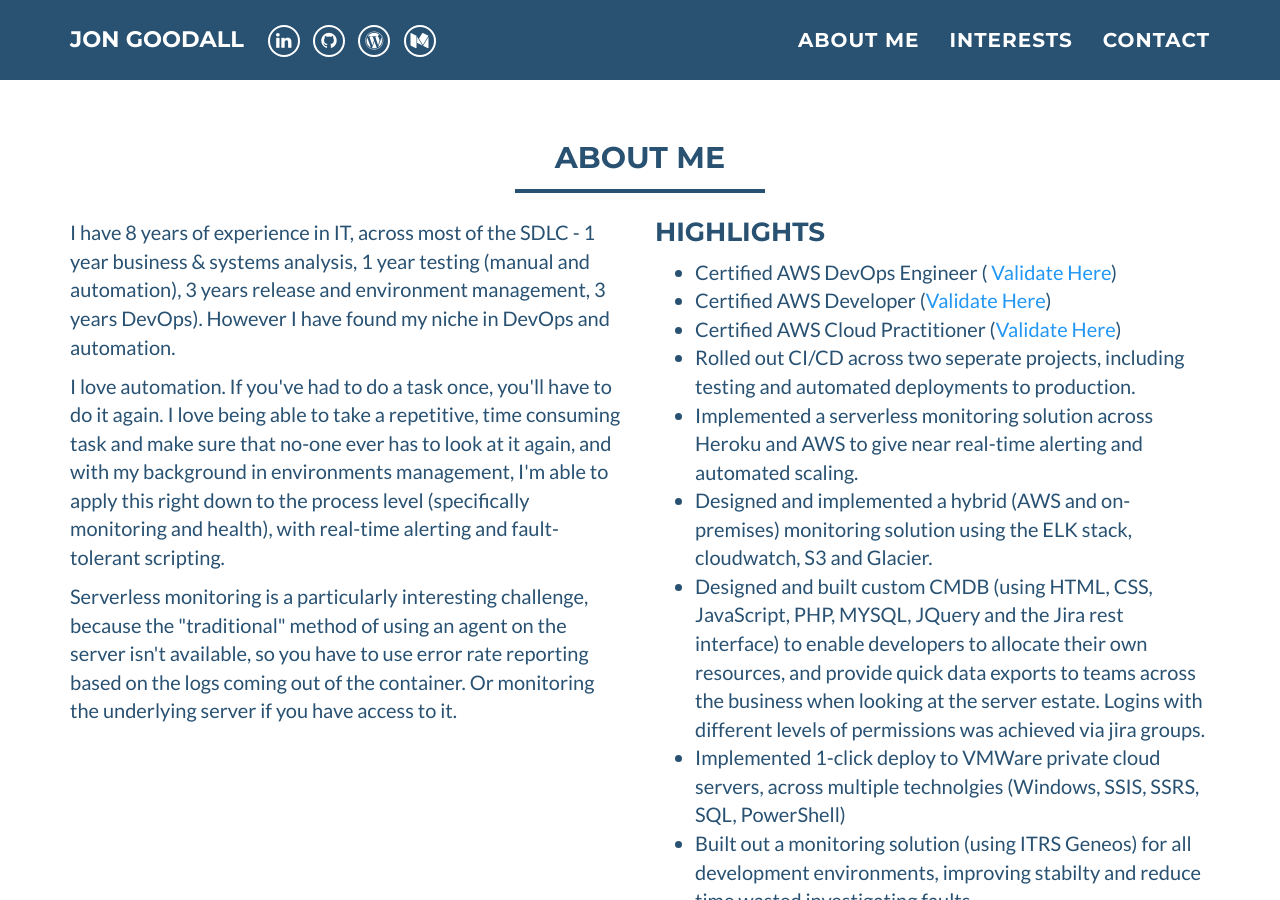
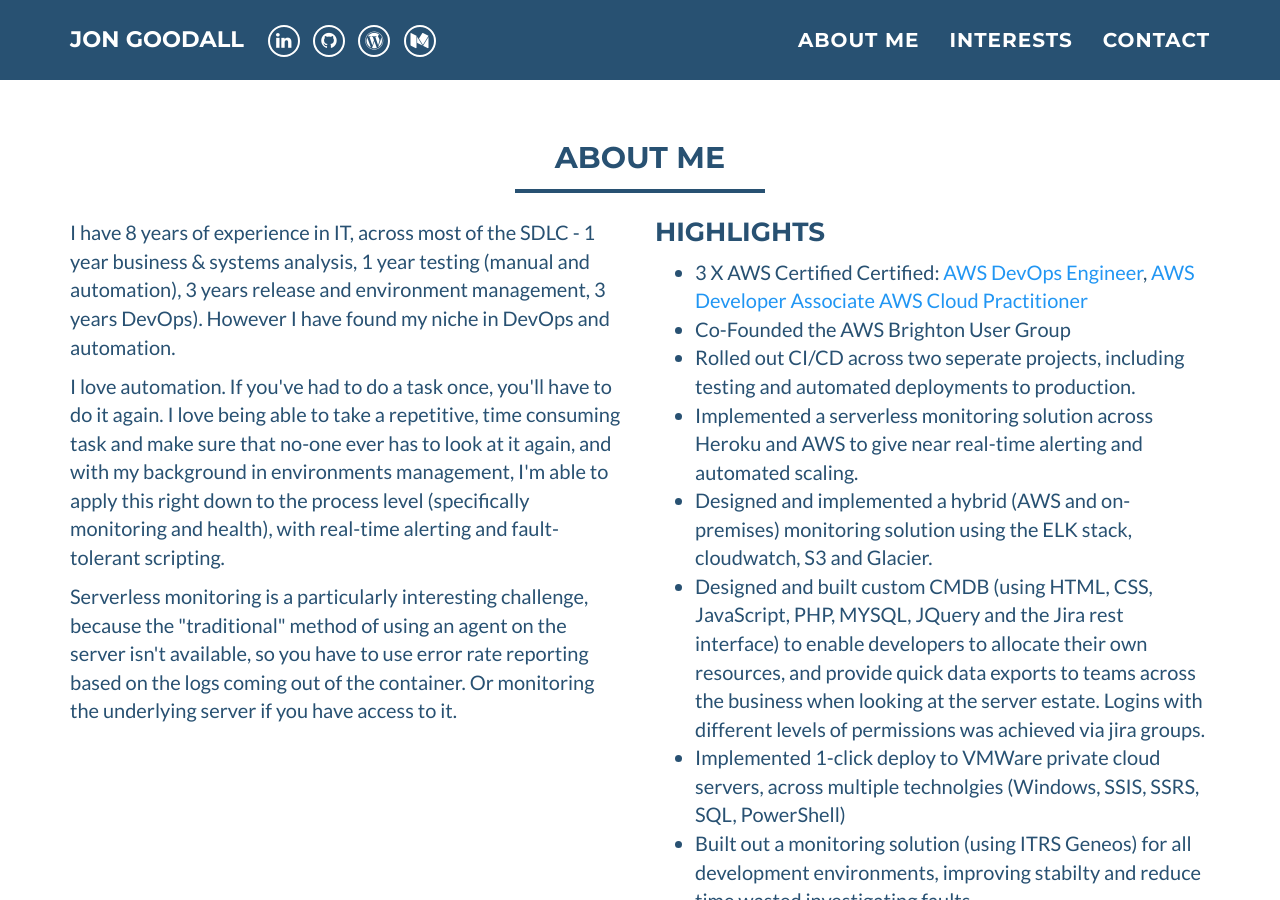
Before and after one commit to jdgoodall1/jdgoodall1.github.io, a Jekyll site: the page built from index.html, in a window 1280 px wide and 900 px high, scrolled down 498 px. Built offline with Jekyll 4.4.1, drawn with Linux system fonts in a browser that asks for light colours.

Commit message:
Update about_me.html

```diff
--- a/_includes/about_me.html
+++ b/_includes/about_me.html
@@ -23,13 +23,13 @@
                 <h3 style="margin-top:0;">Highlights</h3>
                 <ul>
                     <li>
-                        Certified AWS DevOps Engineer (<a href="https://www.credly.com/badges/9cbfd1e2-043c-428b-bb4e-fb3a79c1247b"> Validate Here</a>)
+                        3 X AWS Certified Certified:
+                        <a href="https://www.credly.com/badges/9cbfd1e2-043c-428b-bb4e-fb3a79c1247b">AWS DevOps Engineer</a>,
+                        <a href="https://www.credly.com/badges/19aa706f-7500-418e-9426-819169457c02/">AWS Developer Associate</a>
+                        <a href="https://www.credly.com/badges/690ba7a6-1b19-4a17-9938-79bb172242ca/">AWS Cloud Practitioner</a>
                     </li>
                     <li>
-                        Certified AWS Developer (<a href="https://www.credly.com/badges/19aa706f-7500-418e-9426-819169457c02/">Validate Here</a>)
-                    </li>
-                    <li>
-                        Certified AWS Cloud Practitioner (<a href="https://www.credly.com/badges/690ba7a6-1b19-4a17-9938-79bb172242ca/">Validate Here</a>)
+                        Co-Founded the AWS Brighton User Group
                     </li>
                     <li>
                         Rolled out CI/CD across two seperate projects, including testing and automated deployments to production.
```
